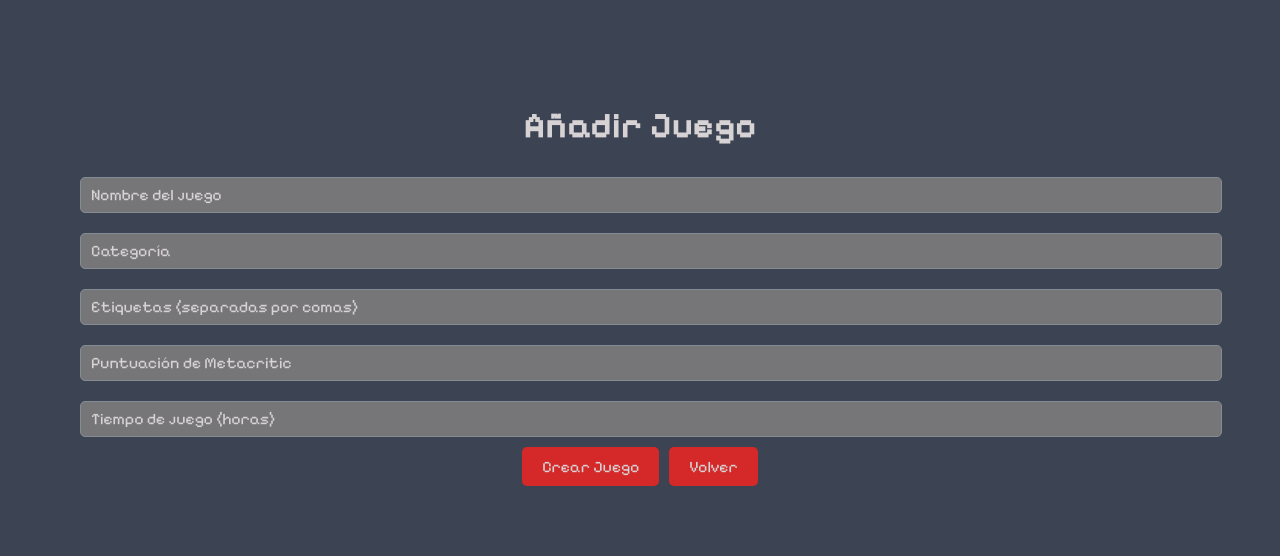
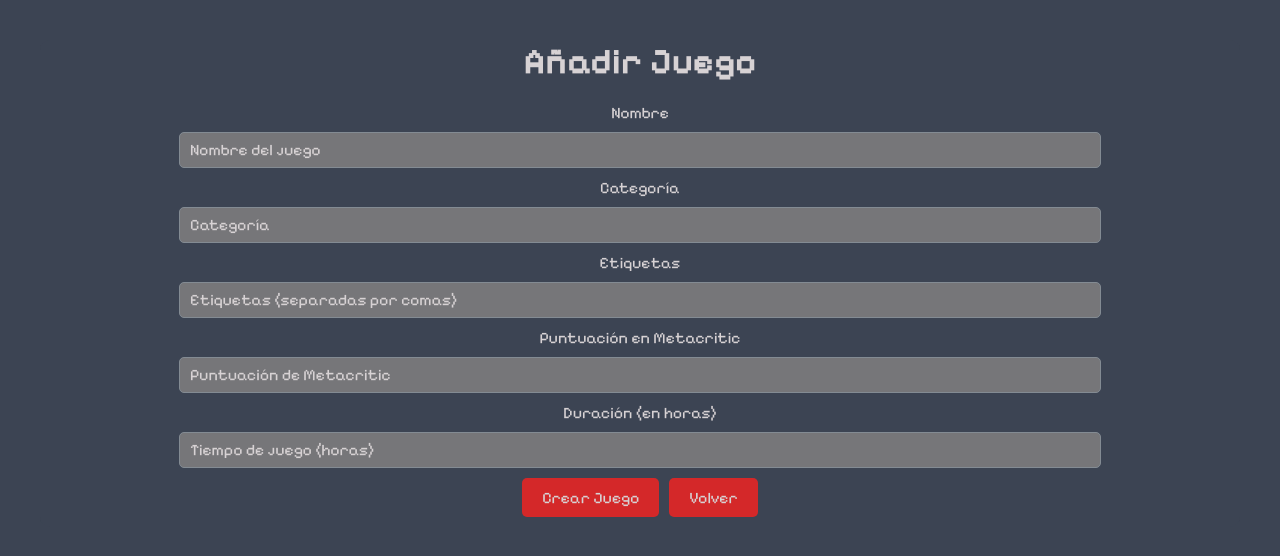
Before and after one commit to ManoLOL12/proyecto-final-manuel, a Vue app: page /create-game in a window 1280 px wide. Shown: the top 556 px of the page. Built offline with nearby package versions, Linux system fonts and the light colour scheme.

Commit message:
Centrado los textos y mejorado estetica en moviles

```diff
--- a/src/App.vue
+++ b/src/App.vue
@@ -99,6 +99,7 @@ li span {
   border-radius: 5px;
   font-size: 16px;
   margin-right: 10px;
+  margin-bottom: 10px;
 }
 
 .button:hover {
@@ -114,4 +115,8 @@ li span {
 .centered {
   text-align: center;
 }
+
+label {
+  text-align: left;
+}
 </style>
--- a/src/components/GameForm.vue
+++ b/src/components/GameForm.vue
@@ -93,18 +93,48 @@ async function handleDelete() {
   <div class="game-form">
     <h1>{{ isEditMode ? 'Editar Juego' : 'Añadir Juego' }}</h1>
     <form @submit.prevent="handleSubmit">
+      <div>
+        <label>Nombre</label>
+        <div>
           <input v-model="game.name" placeholder="Nombre del juego" required />
+        </div>
+      </div>
+      <div>
+        <label>Categoría</label>
+        <div>
           <input v-model="game.category" placeholder="Categoría" required />
+        </div>
+      </div>
+      <div>
+        <label>Etiquetas</label>
+        <div>
           <input v-model="tagInput" placeholder="Etiquetas (separadas por comas)" />
+        </div>
+      </div>
+      <div>
+        <label>Puntuación en Metacritic</label>
+        <div>
           <input v-model="game.metacriticScore" type="number" min="0" max="100" placeholder="Puntuación de Metacritic" required />
+        </div>
+      </div>
+      <div>
+        <label>Duración (en horas)</label>
+        <div>
           <input v-model="game.playtime" type="number" min="1" placeholder="Tiempo de juego (horas)" required />
+        </div>
+      </div>
+
       <div v-if="isEditMode && game.completed">
-        <label>Fecha de finalización:</label>
+        <label>Fecha de finalización</label>
+        <div>
           <input v-model="game.completionDate" type="date" />
         </div>
+      </div>
       <div v-if="game.completed">
-        <label>Puntuación final:</label>
+        <label>Valoración</label>
+        <div>
           <input v-model.number="game.finalScore" type="number" min="0" max="10" placeholder="Valoración del 0 al 10" required />
+        </div>
       </div>
       <div class="centered">
         <button type="submit" class="button">{{ isEditMode ? 'Actualizar Juego' : 'Crear Juego' }}</button>
@@ -117,7 +147,6 @@ async function handleDelete() {
 
 <style>
 .game-form {
-  padding: 20px;
   background-color: #3C4453;
   border-radius: 10px;
   color: #D7D2D4;
@@ -128,7 +157,7 @@ async function handleDelete() {
 }
 
 input {
-  width: 50%;
+  max-width: 75%;
   padding: 10px;
   margin: 10px 0;
   border: 1px solid #767679;
--- a/src/pages/CreateGamePage.vue
+++ b/src/pages/CreateGamePage.vue
@@ -10,7 +10,6 @@ import GameForm from '../components/GameForm.vue'
 
 <style scoped>
 .create-game-page {
-  padding: 20px;
   background-color: #3C4453;
   border-radius: 10px;
   color: #D7D2D4;
--- a/src/pages/EditGamePage.vue
+++ b/src/pages/EditGamePage.vue
@@ -13,8 +13,12 @@ const gameId = computed(() => route.params.id)
   </div>
 </template>
 
-<style>
+<style scoped>
 .edit-game-page {
-  margin-top: 20px;
+  padding: 20px;
+  background-color: #3C4453;
+  border-radius: 10px;
+  color: #D7D2D4;
+  text-align: center;
 }
 </style>
--- a/src/pages/GameListPage.vue
+++ b/src/pages/GameListPage.vue
@@ -79,15 +79,17 @@ onMounted(loadGames)
         <h2 class="centered">Por Completar</h2>
         <ul>
           <li v-for="game in pendingGames" :key="game.id">
-            <div>
-              <h3>{{ game.name }}</h3>
+              <h3 class="centered">{{ game.name }}</h3>
               <p>Categoria: {{ game.category }}</p>
               <p v-if="game.tags && game.tags.length > 0">Etiquetas: {{ game.tags.join(', ') }}</p>
               <p>Metacritic: {{ game.metacriticScore }}</p>
               <p>Tiempo de juego: {{ game.playtime }} horas</p>
               <p v-if="game.completed && game.finalScore !== null">Puntuación final: {{ game.finalScore }}/10</p>
               <p v-if="game.completed">Completado el ({{ formatDate(game.completionDate) }})</p>
+              <div class="centered">
                 <router-link :to="`/edit-game/${game.id}`" class="button">Editar</router-link>
+              </div>
+              <div class="centered">
                 <button @click="toggleGameCompletion(game.id)" class="button">
                   {{ game.completed ? 'Marcar como incompleto' : 'Marcar como completado' }}
                 </button>
@@ -100,15 +102,17 @@ onMounted(loadGames)
         <h2 class="centered">Completados</h2>
         <ul class="">
           <li v-for="game in completedGames" :key="game.id">
-            <div>
-              <h3>{{ game.name }}</h3>
+              <h3 class="centered">{{ game.name }}</h3>
               <p>Categoria: {{ game.category }}</p>
               <p v-if="game.tags && game.tags.length > 0">Etiquetas: {{ game.tags.join(', ') }}</p>
               <p>Metacritic: {{ game.metacriticScore }}</p>
               <p>Tiempo de juego: {{ game.playtime }} horas</p>
               <p v-if="game.completed && game.finalScore !== null">Puntuación final: {{ game.finalScore }}/10</p>
               <p v-if="game.completed">Completado el ({{ formatDate(game.completionDate) }})</p>
+              <div class="centered">
                 <router-link :to="`/edit-game/${game.id}`" class="button">Editar</router-link>
+              </div>
+              <div class="centered">
               <button @click="toggleGameCompletion(game.id)" class="button">
                 {{ game.completed ? 'Marcar como incompleto' : 'Marcar como completado' }}
               </button>
@@ -145,6 +149,14 @@ onMounted(loadGames)
   border-radius: 8px;
   width: 100%;
   box-sizing: border-box;
+  display: block;
+}
+
+.game-list-page p {
+  display: block;
+  width: 100%;
+  box-sizing: border-box;
+  text-align: center;
 }
 
 h2 {
--- a/src/pages/HomePage.vue
+++ b/src/pages/HomePage.vue
@@ -18,7 +18,7 @@
   font-family: 'Pixelify sans';
   color: #D7D2D4;
   background-color: #3C4453;
-  padding: 50px;
+  padding: 20px;
   border-radius: 10px;
 }
 
@@ -37,7 +37,7 @@
 }
 
 .logo {
-  height: 10rem;
+  height: 8rem;
   vertical-align: middle;
 }
 
```
Lines whose indentation alone changed are shown as unchanged.
